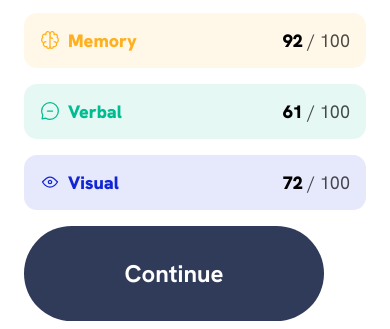
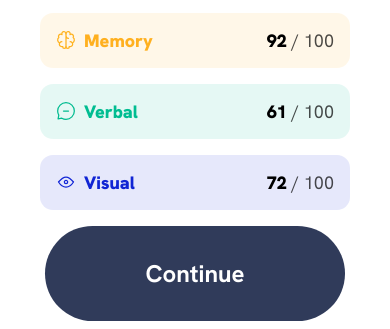
Before and after one commit to VanyaMark/results-summary-component-2, a plain HTML site: page index.html in a window 390 px wide. Shown: the part 646-975 px from the top of the page. Drawn offline with Linux system fonts and the light colour scheme.

Commit message:
mobile view done

```diff
--- a/index.html
+++ b/index.html
@@ -60,7 +60,7 @@
         <div><span class="summary__score__percent">72</span> <span class="summary__score__total">/ 100</span></div>
       </div>
     </div>
-    <a href="">Continue</a>
+    <div class="btn"><a href="">Continue</a></div>
   </div>
 
   <!--
--- a/style.css
+++ b/style.css
@@ -7,6 +7,7 @@ body {
     font-family: "Hanken Grotesk", Verdana, Geneva, Tahoma, sans-serif;
     font-size: 18px;
     max-width: 600px;
+    min-width:300px;
 
 }
 
@@ -53,7 +54,7 @@ body {
 }
 
 .summary {
-    padding: 0 1rem;
+    padding: 0 2rem;
 }
 
 .summary__scores {
@@ -116,6 +117,12 @@ body {
     opacity: 0.7;
 }
 
+.btn {
+    display: flex;
+    justify-content: center;
+    align-items: center;
+}
+
 a{
     background-color: hsl(224, 30%, 27%);
     color: white;
@@ -126,10 +133,11 @@ a{
     font-weight: 700;
     font-size: 1.5rem;
     border-radius: 50px;
-    display: block;
+
     margin-top: 1rem;
 }
 
 
+
 .attribution { font-size: 11px; text-align: center; }
 .attribution a { color: hsl(228, 45%, 44%); }
```
